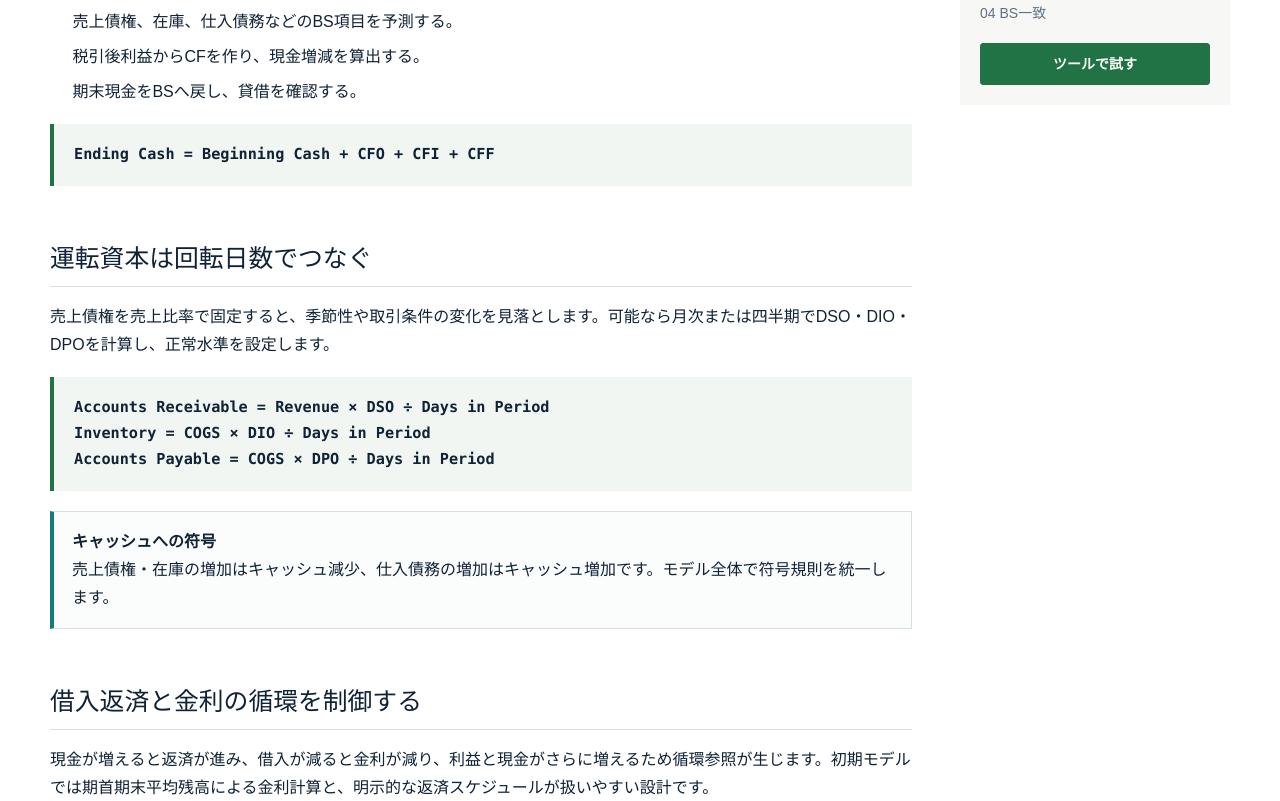
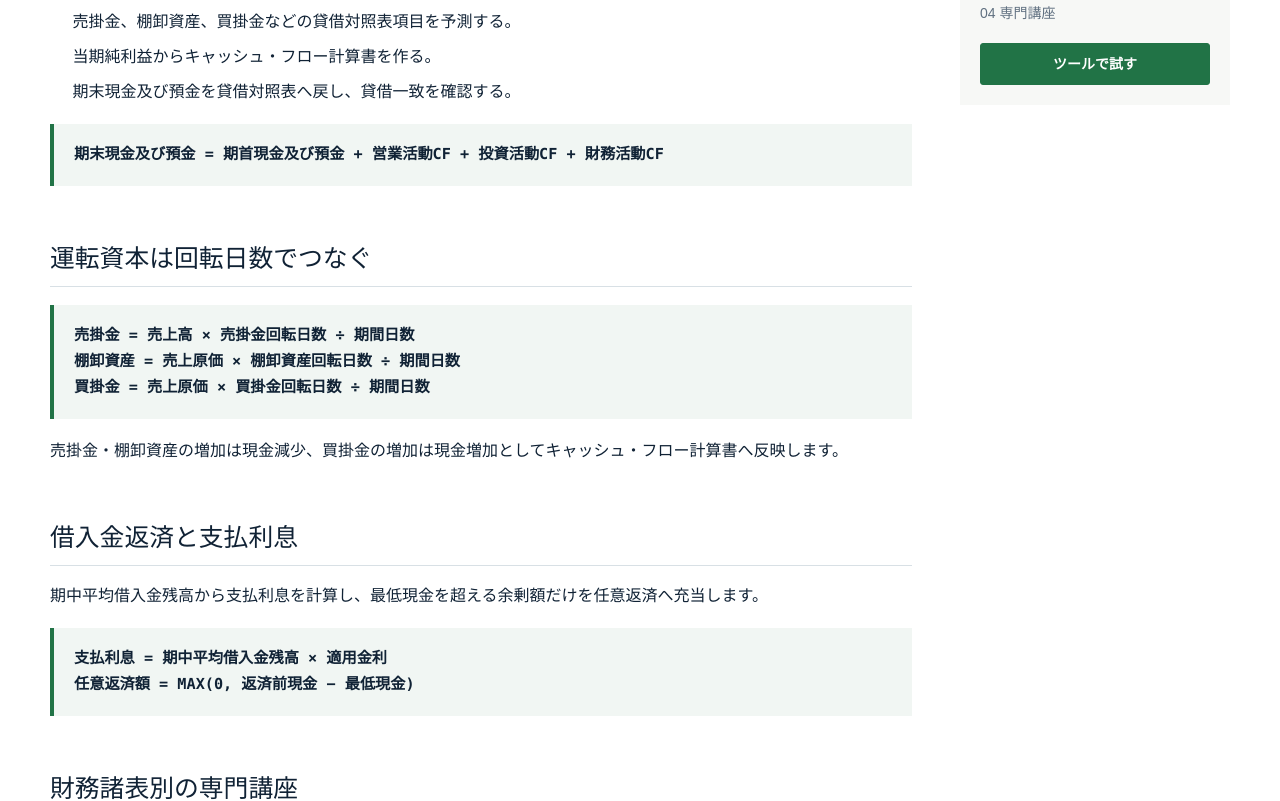
Before and after one commit to arsenal23vm-netizen/ma-modeling-lab, a Next.js app: page /three-statements in a window 1280 px wide. Shown: the part 580-1381 px from the top of the page. Built offline with nearby package versions, Linux system fonts and the light colour scheme.

Commit message:
Unify financial statement labels in Japanese

```diff
--- a/eslint.config.mjs
+++ b/eslint.config.mjs
@@ -8,7 +8,7 @@ const eslintConfig = defineConfig([
   // Override default ignores of eslint-config-next.
   globalIgnores([
     // Default ignores of eslint-config-next:
-    ".next/**",
+    ".next*/**",
     "out/**",
     "build/**",
     "next-env.d.ts",
--- a/src/app/three-statements/page.tsx
+++ b/src/app/three-statements/page.tsx
@@ -1,8 +1,8 @@
-import type { Metadata } from "next"; import { ArticleShell } from "@/components/article-shell";
-export const metadata:Metadata={title:"財務三表を連動させる"}; const sections=[{id:"flow",label:"構築順序"},{id:"wc",label:"運転資本"},{id:"debt",label:"借入・金利"},{id:"balance",label:"BS一致"}];
-export default function Page(){return <ArticleShell no="04" title="財務三表を連動させる" lead="PL・BS・CFの連動は、M&Aモデルの計算エンジンです。事業計画をキャッシュへ変換し、返済能力と追加資金の必要性を測ります。" sections={sections}>
-  <h2 id="flow">PLから作り、CFを経てBSを閉じる</h2><ol><li>売上・費用ドライバーからPLを作る。</li><li>売上債権、在庫、仕入債務などのBS項目を予測する。</li><li>税引後利益からCFを作り、現金増減を算出する。</li><li>期末現金をBSへ戻し、貸借を確認する。</li></ol><div className="formula">Ending Cash = Beginning Cash + CFO + CFI + CFF</div>
-  <h2 id="wc">運転資本は回転日数でつなぐ</h2><p>売上債権を売上比率で固定すると、季節性や取引条件の変化を見落とします。可能なら月次または四半期でDSO・DIO・DPOを計算し、正常水準を設定します。</p><div className="formula">Accounts Receivable = Revenue × DSO ÷ Days in Period<br/>Inventory = COGS × DIO ÷ Days in Period<br/>Accounts Payable = COGS × DPO ÷ Days in Period</div><div className="callout"><strong>キャッシュへの符号</strong><br/>売上債権・在庫の増加はキャッシュ減少、仕入債務の増加はキャッシュ増加です。モデル全体で符号規則を統一します。</div>
-  <h2 id="debt">借入返済と金利の循環を制御する</h2><p>現金が増えると返済が進み、借入が減ると金利が減り、利益と現金がさらに増えるため循環参照が生じます。初期モデルでは期首期末平均残高による金利計算と、明示的な返済スケジュールが扱いやすい設計です。</p><div className="formula">Interest Expense = Average Debt Balance × Interest Rate<br/>Optional Repayment = MAX(0, Cash Before Sweep − Minimum Cash)</div>
-  <h2 id="balance">BSが合わないときの調査順序</h2><div className="data-scroll"><table className="data-table"><thead><tr><th>順序</th><th>確認点</th><th>典型的な原因</th></tr></thead><tbody><tr><td>1</td><td>差額の発生期</td><td>最初に崩れた列を特定</td></tr><tr><td>2</td><td>差額の規模</td><td>配当、Capex、税金と同額か</td></tr><tr><td>3</td><td>CF接続</td><td>BS増減の符号・二重計上</td></tr><tr><td>4</td><td>利益剰余金</td><td>純利益・配当の未反映</td></tr></tbody></table></div>
- </ArticleShell>}
+import type { Metadata } from "next"; import Link from "next/link"; import { ArticleShell } from "@/components/article-shell";
+export const metadata:Metadata={title:"財務三表を連動させる"}; const sections=[{id:"flow",label:"構築順序"},{id:"working",label:"運転資本"},{id:"debt",label:"借入金・支払利息"},{id:"details",label:"専門講座"}];
+export default function Page(){return <ArticleShell no="03" title="財務三表を連動させる" lead="損益計算書、貸借対照表、キャッシュ・フロー計算書を一方向の参照で接続し、事業計画を現金及び預金の増減へ変換します。" sections={sections}>
+<h2 id="flow">損益計算書から作り、現金を経て貸借対照表を閉じる</h2><ol><li>売上高・費用ドライバーから損益計算書を作る。</li><li>売掛金、棚卸資産、買掛金などの貸借対照表項目を予測する。</li><li>当期純利益からキャッシュ・フロー計算書を作る。</li><li>期末現金及び預金を貸借対照表へ戻し、貸借一致を確認する。</li></ol><div className="formula">期末現金及び預金 = 期首現金及び預金 + 営業活動CF + 投資活動CF + 財務活動CF</div>
+<h2 id="working">運転資本は回転日数でつなぐ</h2><div className="formula">売掛金 = 売上高 × 売掛金回転日数 ÷ 期間日数<br/>棚卸資産 = 売上原価 × 棚卸資産回転日数 ÷ 期間日数<br/>買掛金 = 売上原価 × 買掛金回転日数 ÷ 期間日数</div><p>売掛金・棚卸資産の増加は現金減少、買掛金の増加は現金増加としてキャッシュ・フロー計算書へ反映します。</p>
+<h2 id="debt">借入金返済と支払利息</h2><p>期中平均借入金残高から支払利息を計算し、最低現金を超える余剰額だけを任意返済へ充当します。</p><div className="formula">支払利息 = 期中平均借入金残高 × 適用金利<br/>任意返済額 = MAX(0, 返済前現金 − 最低現金)</div>
+<h2 id="details">財務諸表別の専門講座</h2><div className="grid gap-4 md:grid-cols-3"><Link className="callout" href="/pl-model"><strong>損益計算書（PL）</strong><br/><span className="text-sm text-[#607080]">売上高から当期純利益まで</span></Link><Link className="callout" href="/bs-model"><strong>貸借対照表（BS）</strong><br/><span className="text-sm text-[#607080]">残高と増減明細の設計</span></Link><Link className="callout" href="/cf-model"><strong>キャッシュ・フロー計算書（CF）</strong><br/><span className="text-sm text-[#607080]">現金増減と返済余力</span></Link></div>
+</ArticleShell>}
```
